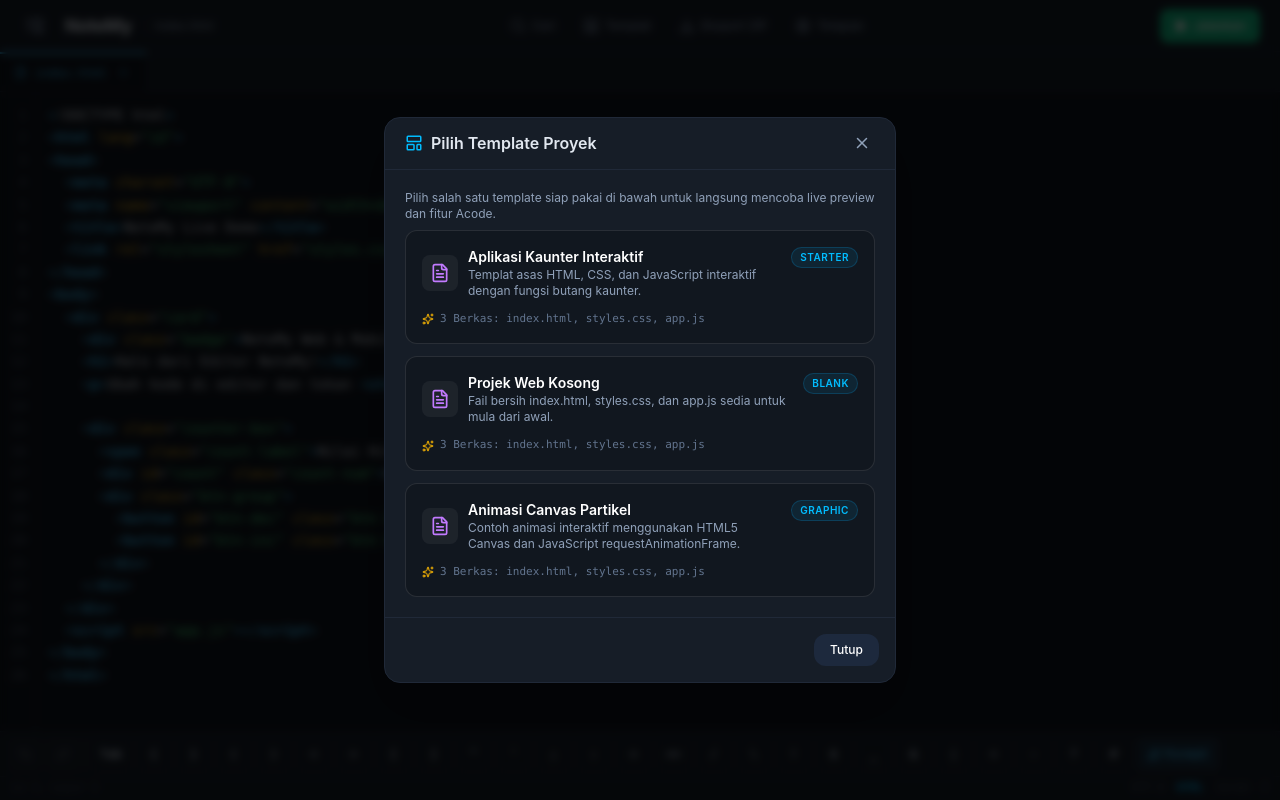
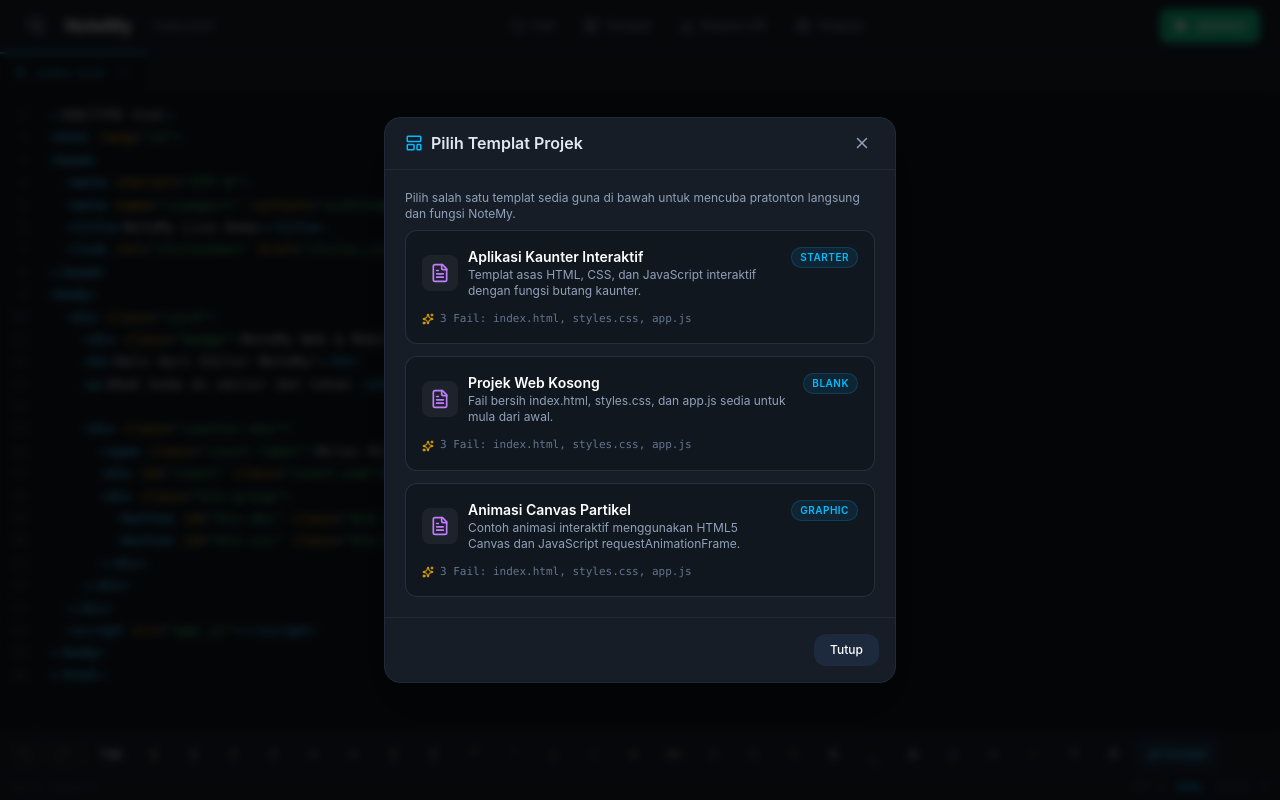
Before and after one commit to MuzRC/NoteMy, a React (Vite) app: page / in a window 1280 px wide. Both pictures are taken after a click on the button "Templat". Built offline with nearby package versions, Linux system fonts and the light colour scheme.

Commit message:
Update TemplatesModal.tsx

```diff
--- a/src/components/TemplatesModal.tsx
+++ b/src/components/TemplatesModal.tsx
@@ -32,7 +32,7 @@ export const TemplatesModal: React.FC<TemplatesModalProps> = ({
   const handleApply = (tpl: ProjectTemplate) => {
     if (
       confirm(
-        `Ganti proyek saat ini dengan template "${tpl.name}"? Berkas lama Anda akan digantikan.`
+        `Gantikan projek semasa dengan templat "${tpl.name}"? Fail lama anda akan digantikan.`
       )
     ) {
       onSelectTemplate(tpl.files);
@@ -50,14 +50,14 @@ export const TemplatesModal: React.FC<TemplatesModalProps> = ({
           color: theme.textColor,
         }}
       >
-        {/* Modal Header */}
+        {/* Header Modal */}
         <div
           className="flex items-center justify-between px-5 h-13 border-b select-none shrink-0"
           style={{ borderColor: theme.borderColor }}
         >
           <div className="flex items-center gap-2">
             <LayoutTemplate size={18} className="text-sky-400" />
-            <h2 className="font-semibold text-sm sm:text-base">Pilih Template Proyek</h2>
+            <h2 className="font-semibold text-sm sm:text-base">Pilih Templat Projek</h2>
           </div>
           <button
             onClick={onClose}
@@ -67,10 +67,10 @@ export const TemplatesModal: React.FC<TemplatesModalProps> = ({
           </button>
         </div>
 
-        {/* Modal Body */}
+        {/* Badan Modal */}
         <div className="flex-1 overflow-y-auto p-5 space-y-3">
           <p className="text-xs text-slate-400 mb-2">
-            Pilih salah satu template siap pakai di bawah untuk langsung mencoba live preview dan fitur Acode.
+            Pilih salah satu templat sedia guna di bawah untuk mencuba pratonton langsung dan fungsi NoteMy.
           </p>
 
           {TEMPLATES.map((tpl) => (
@@ -100,7 +100,7 @@ export const TemplatesModal: React.FC<TemplatesModalProps> = ({
               <div className="flex items-center gap-1.5 text-[11px] text-slate-500 font-mono pt-1">
                 <Sparkles size={12} className="text-amber-400" />
                 <span>
-                  {tpl.files.length} Berkas:{' '}
+                  {tpl.files.length} Fail:{' '}
                   {tpl.files.map((f) => f.name).join(', ')}
                 </span>
               </div>
@@ -108,7 +108,7 @@ export const TemplatesModal: React.FC<TemplatesModalProps> = ({
           ))}
         </div>
 
-        {/* Modal Footer */}
+        {/* Kaki Modal */}
         <div
           className="flex justify-end p-4 border-t select-none"
           style={{ borderColor: theme.borderColor }}
```
